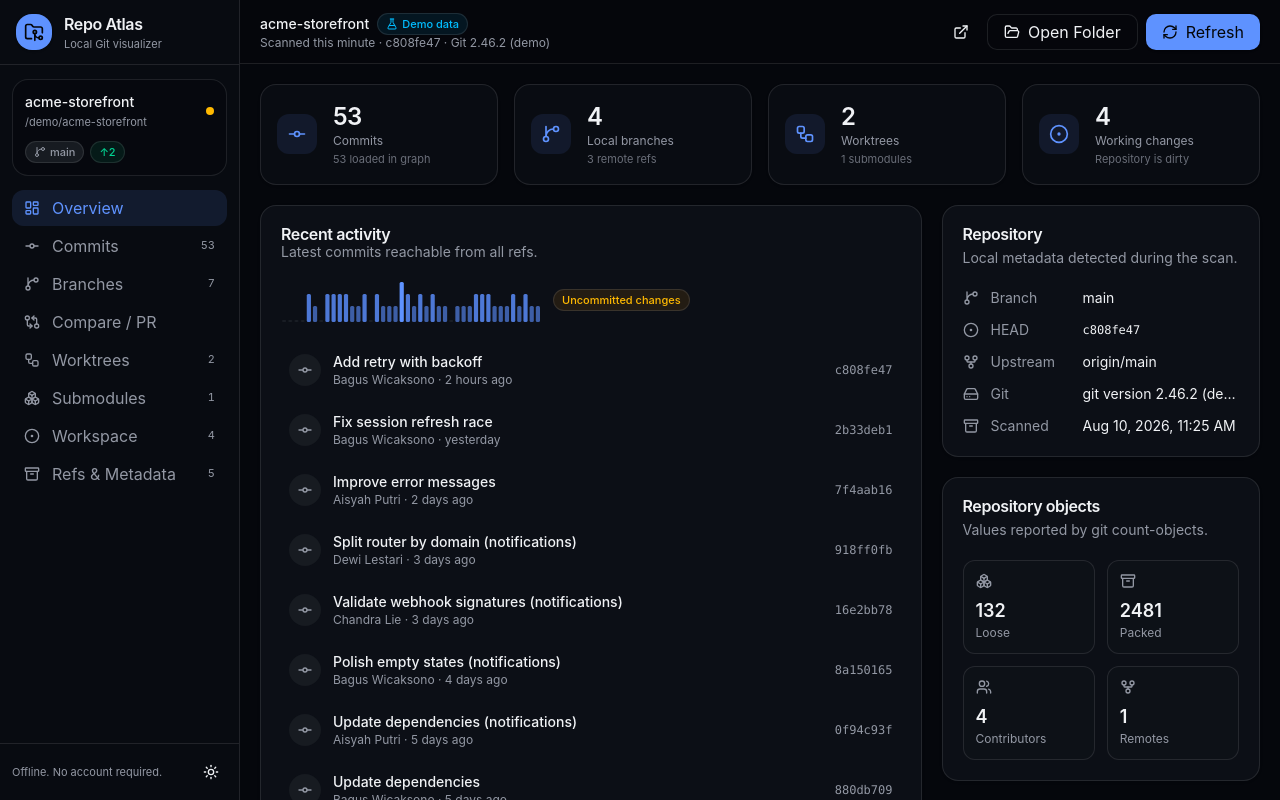
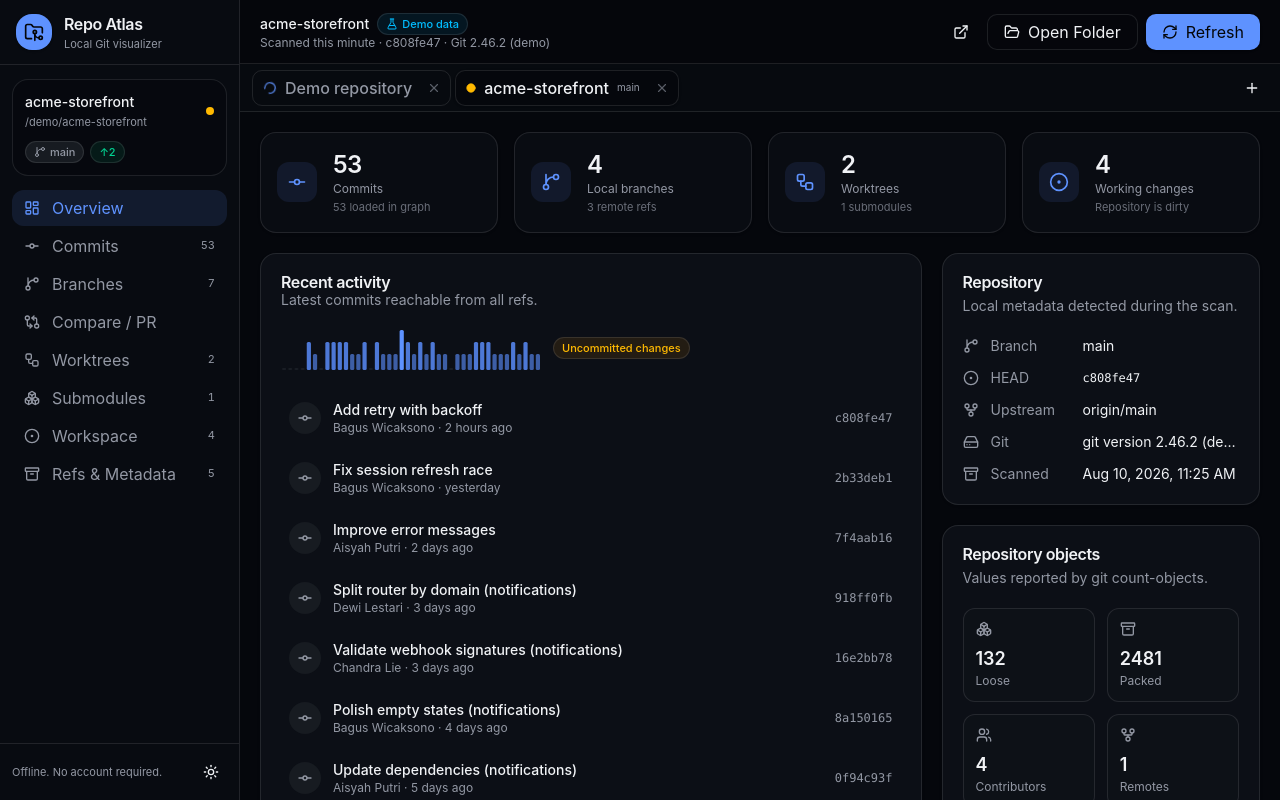
Before and after one commit to faizalfakhri0001/repo-atlas, a React (Vite) app: page / in a window 1280 px wide. Built offline with nearby package versions, Linux system fonts and the light colour scheme.

Commit message:
feat: add repository tabs

```diff
--- a/src/App.jsx
+++ b/src/App.jsx
@@ -1,10 +1,10 @@
 import { useCallback, useEffect, useRef, useState } from "react";
 import { api, isDemo } from "@/lib/api";
 import { AppShell } from "@/app/AppShell";
-import { useWorkspaceStore } from "@/app/workspace-store";
+import { MAX_OPEN_SESSIONS, useWorkspaceStore } from "@/app/workspace-store";
 
 function App() {
-  const { activeSession, actions } = useWorkspaceStore();
+  const { state, activeSession, actions, findRepository } = useWorkspaceStore();
   const data = activeSession?.snapshot ?? null;
   const [theme, setTheme] = useState(() => localStorage.getItem("repo-atlas-theme") || "dark");
   const initialized = useRef(false);
@@ -15,41 +15,54 @@ function App() {
   }, [theme]);
 
   const loadRepository = useCallback(
-    async (repositoryPath) => {
-      actions.startLoading(repositoryPath);
+    async (repositoryPath, { forceReload = false, refresh = false, sessionId = null } = {}) => {
+      const existing = sessionId ? state.sessions.find((session) => session.id === sessionId) : findRepository(repositoryPath);
+      if (existing?.status === "ready" && !forceReload && !refresh) {
+        actions.activateSession(existing.id);
+        return;
+      }
+
+      if (refresh && sessionId) actions.refreshRepository(sessionId);
+      else actions.openRepository(repositoryPath, forceReload);
       try {
         const response = await api.scanRepository(repositoryPath);
         if (!response?.ok) {
-          actions.loadFailed(repositoryPath, response?.error || { message: "Repository scan failed.", code: "SCAN_FAILED" });
+          if (refresh) actions.refreshFailed(repositoryPath, response?.error || { message: "Repository scan failed.", code: "SCAN_FAILED" });
+          else actions.loadFailed(repositoryPath, response?.error || { message: "Repository scan failed.", code: "SCAN_FAILED" });
           return;
         }
-        actions.loadSucceeded(repositoryPath, response.data);
-        localStorage.setItem("repo-atlas-last-repository", response.data.repository.rootPath);
+        if (refresh) actions.refreshSucceeded(repositoryPath, response.data);
+        else actions.loadSucceeded(repositoryPath, response.data);
       } catch (scanError) {
-        actions.loadFailed(repositoryPath, {
+        const error = {
           message: scanError?.message || "Repository scan failed.",
           code: "SCAN_FAILED",
-        });
+        };
+        if (refresh) actions.refreshFailed(repositoryPath, error);
+        else actions.loadFailed(repositoryPath, error);
       }
     },
-    [actions],
+    [actions, findRepository, state.sessions],
   );
 
   useEffect(() => {
     if (initialized.current) return;
     initialized.current = true;
-    const recentPath = localStorage.getItem("repo-atlas-last-repository");
-    if (recentPath || isDemo) loadRepository(recentPath ?? undefined);
-  }, [loadRepository]);
+    if (isDemo) loadRepository(undefined);
+    else if (activeSession?.status === "created" && activeSession.path) loadRepository(activeSession.path);
+  }, [activeSession, isDemo, loadRepository]);
 
   const handleOpen = async () => {
+    if (state.sessions.length >= MAX_OPEN_SESSIONS && !window.confirm("Opening more than 10 repositories may increase memory usage. Continue?")) {
+      return;
+    }
     const repositoryPath = await api.openRepository();
     if (repositoryPath) await loadRepository(repositoryPath);
   };
 
   const handleRefresh = useCallback(() => {
-    if (data?.repository?.rootPath) loadRepository(data.repository.rootPath);
-  }, [data, loadRepository]);
+    if (activeSession?.path) loadRepository(activeSession.path, { refresh: true, sessionId: activeSession.id });
+  }, [activeSession, loadRepository]);
 
   const openCompare = useCallback(
     (base, head) => {
@@ -87,6 +100,8 @@ function App() {
   return (
     <AppShell
       session={activeSession}
+      sessions={state.sessions}
+      activeSessionId={state.activeSessionId}
       theme={theme}
       onThemeChange={setTheme}
       onOpen={handleOpen}
@@ -98,6 +113,8 @@ function App() {
       onFocusCommit={focusCommitInGraph}
       onShowWorkspace={showWorkspace}
       onClearCherryPick={() => actions.setCherryPick(null)}
+      onActivateRepository={actions.activateSession}
+      onCloseRepository={actions.closeRepository}
     />
   );
 }
--- a/src/app/AppShell.jsx
+++ b/src/app/AppShell.jsx
@@ -21,6 +21,7 @@ import {
   Workflow,
 } from "lucide-react";
 import { api, isDemo } from "@/lib/api";
+import { RepositoryTabs } from "@/app/RepositoryTabs";
 import { Badge } from "@/components/ui/badge";
 import { Button } from "@/components/ui/button";
 import { Separator } from "@/components/ui/separator";
@@ -49,6 +50,8 @@ const NAV_ITEMS = [
 
 export function AppShell({
   session,
+  sessions = [],
+  activeSessionId,
   theme,
   onThemeChange,
   onOpen,
@@ -60,6 +63,8 @@ export function AppShell({
   onFocusCommit,
   onShowWorkspace,
   onClearCherryPick,
+  onActivateRepository,
+  onCloseRepository,
 }) {
   const data = session?.snapshot ?? null;
   const activeView = session?.activeView ?? "overview";
@@ -211,6 +216,16 @@ export function AppShell({
               )}
             </div>
           </header>
+
+          {sessions.length > 0 && (
+            <RepositoryTabs
+              sessions={sessions}
+              activeSessionId={activeSessionId}
+              onActivate={onActivateRepository}
+              onClose={onCloseRepository}
+              onOpen={onOpen}
+            />
+          )}
 
           {data && <StateBanner state={data.state} repoPath={data.repository.rootPath} conflictCount={conflictCount} onRefresh={onRefresh} />}
 
--- /dev/null
+++ b/src/app/RepositoryTabs.jsx
@@ -0,0 +1,76 @@
+import { AlertCircle, Circle, LoaderCircle, Plus, X } from "lucide-react";
+import { Button } from "@/components/ui/button";
+import { cn, truncateMiddle } from "@/lib/utils";
+
+export function RepositoryTabs({
+  sessions,
+  activeSessionId,
+  onActivate,
+  onClose,
+  onOpen,
+}) {
+  return (
+    <div className="flex min-h-12 shrink-0 items-center gap-1 border-b border-border bg-card/35 px-3" role="tablist" aria-label="Open repositories">
+      <div className="flex min-w-0 flex-1 items-center gap-1 overflow-x-auto py-1">
+        {sessions.map((session) => {
+          const repository = session.snapshot?.repository;
+          const isActive = session.id === activeSessionId;
+          const isDirty = Boolean(repository?.dirty);
+          const branch = repository?.currentBranch;
+          const isLoading = session.status === "loading" || session.loading;
+          const hasError = session.status === "error" || session.status === "stale";
+
+          return (
+            <div
+              key={session.id}
+              className={cn(
+                "group flex h-9 max-w-64 min-w-44 shrink-0 items-center rounded-md border border-transparent transition-colors",
+                isActive ? "border-border bg-background shadow-sm" : "hover:bg-accent/60",
+              )}
+            >
+              <button
+                type="button"
+                role="tab"
+                aria-selected={isActive}
+                aria-controls={`repository-panel-${session.id}`}
+                onClick={() => onActivate(session.id)}
+                className={cn(
+                  "flex min-w-0 flex-1 items-center gap-2 rounded-l-md px-2.5 text-left text-xs focus-visible:outline-none focus-visible:ring-2 focus-visible:ring-ring",
+                  isActive ? "text-foreground" : "text-muted-foreground hover:text-foreground",
+                )}
+                title={session.path ?? session.name}
+              >
+                {isLoading ? (
+                  <LoaderCircle className="size-3.5 shrink-0 animate-spin text-primary" aria-label="Loading" />
+                ) : hasError ? (
+                  <AlertCircle className="size-3.5 shrink-0 text-amber-400" aria-label="Repository needs attention" />
+                ) : (
+                  <Circle
+                    className={cn("size-2.5 shrink-0 fill-current", isDirty ? "text-amber-400" : "text-emerald-400")}
+                    aria-label={isDirty ? "Uncommitted changes" : "Clean working tree"}
+                  />
+                )}
+                <span className="min-w-0 flex-1 truncate font-medium">{truncateMiddle(session.name, 24, 6)}</span>
+                {branch && <span className="max-w-20 truncate text-[10px] text-muted-foreground">{branch}</span>}
+              </button>
+              <button
+                type="button"
+                aria-label={`Close ${session.name}`}
+                onClick={(event) => {
+                  event.stopPropagation();
+                  onClose(session.id);
+                }}
+                className="mr-1 flex size-6 shrink-0 items-center justify-center rounded text-muted-foreground opacity-60 transition-opacity hover:bg-accent hover:text-foreground group-hover:opacity-100 focus-visible:opacity-100 focus-visible:outline-none focus-visible:ring-2 focus-visible:ring-ring"
+              >
+                <X className="size-3.5" />
+              </button>
+            </div>
+          );
+        })}
+      </div>
+      <Button variant="ghost" size="icon" className="size-8 shrink-0" onClick={onOpen} aria-label="Open another repository" title="Open another repository">
+        <Plus />
+      </Button>
+    </div>
+  );
+}
```
